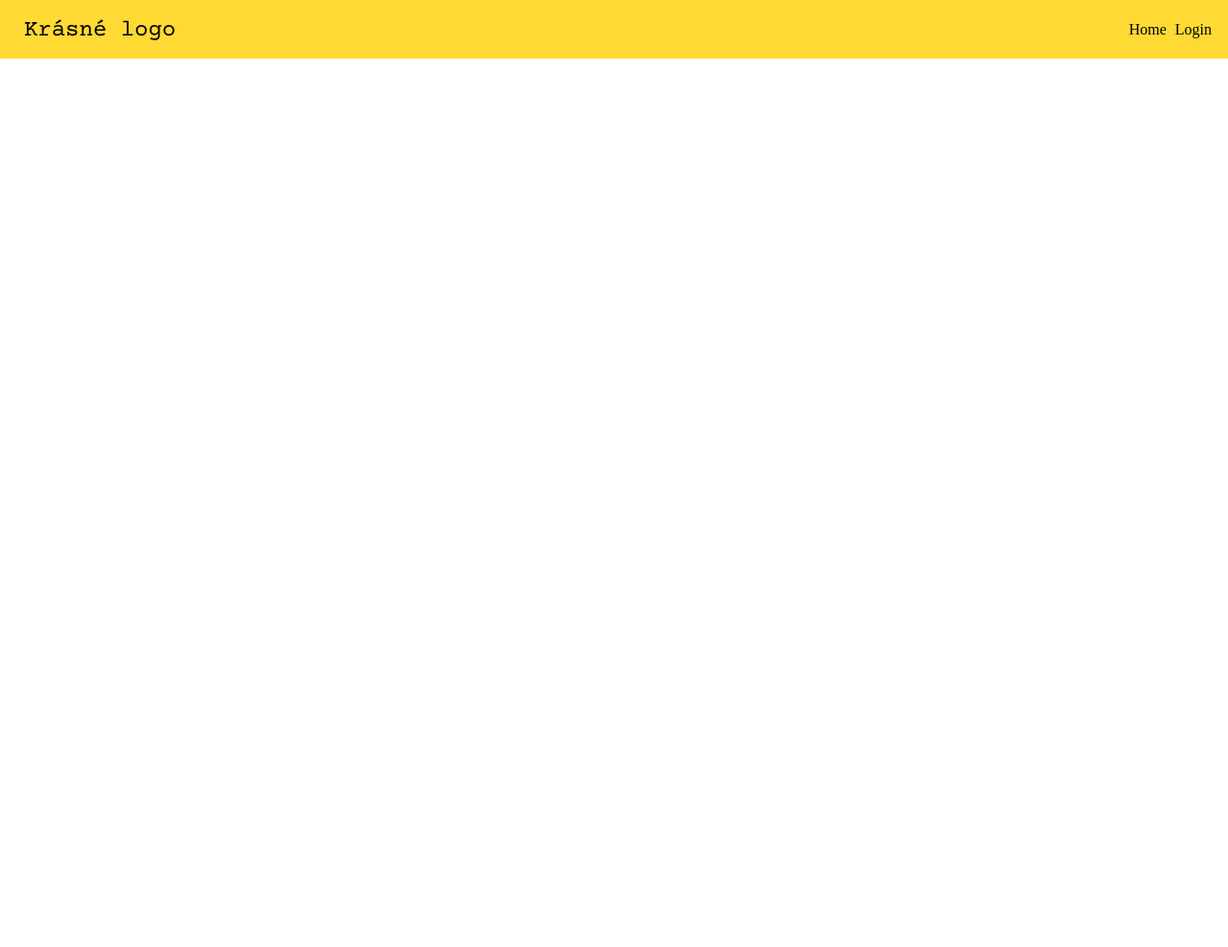
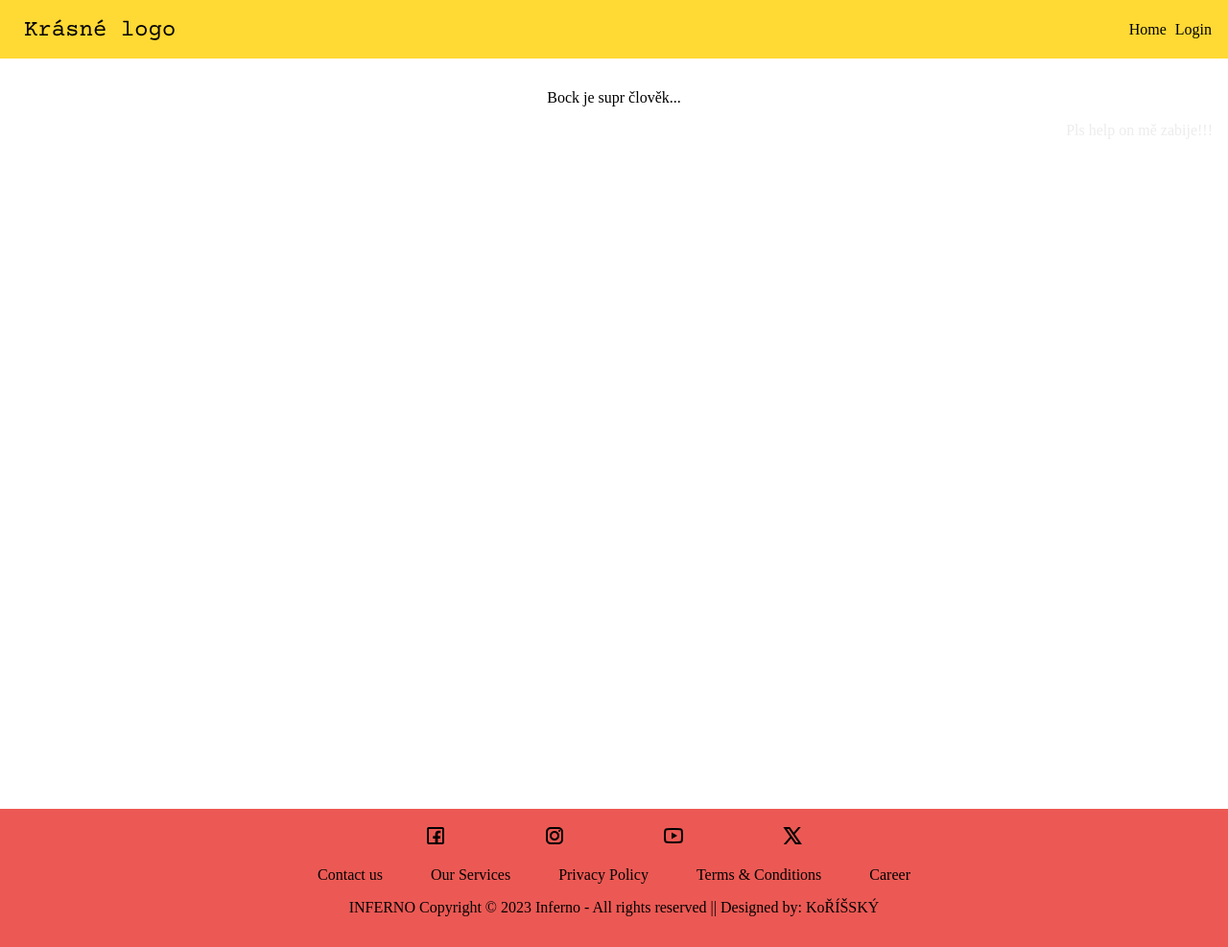
Before and after one commit to chlebicsasky/prekladyodparadoxu, a plain HTML site: page index.html in a window 1280 px wide. Shown: the whole page at 96% size. Before the commit the page ends 800 px from the top, so only its background shows below. Drawn offline with Linux system fonts and the light colour scheme.

Commit message:
+dalsi-veci

```diff
--- a/index.html
+++ b/index.html
@@ -16,10 +16,33 @@
         </div>
     </header>
     <main>
-
+        <div>
+            <p>Bock je supr člověk...</p>
+        </div>
+        <div class="síkryt">
+            <p>Pls help on mě zabije!!!</p>
+        </div>
     </main>
     <footer>
-
+        <div class="odkazy">
+            <a href="#"><img src="/opraski/facebook.png" alt="facebook"></a>
+            <a href="#"><img src="/opraski/instagram.png" alt="instagram"></a>
+            <a href="#"><img src="/opraski/youtube.png" alt="youtube"></a>
+            <a href="#"><img src="/opraski/twitter.png" alt="twitter"></a>
+        </div>
+        <div>
+            <p> </p>
+        </div>
+        <div class="dalsi-odkazy">
+            <a href="#">Contact us</a>
+            <a href="#">Our Services</a>
+            <a href="#">Privacy Policy</a>
+            <a href="#">Terms & Conditions</a>
+            <a href="#">Career</a>
+        </div>
+        <div class="texticek">
+            <p>INFERNO Copyright © 2023 Inferno - All rights reserved || Designed by: KoŘÍŠSKÝ</p>
+        </div>
     </footer>
 </body>
 </html>
--- a/style/style.css
+++ b/style/style.css
@@ -26,6 +26,17 @@ body{
     margin: 0;
 }
 
+main{
+    padding: 16px;
+    height: 750px;
+    text-align: center;
+}
+
+.síkryt{
+    color: rgb(236, 236, 236);
+    text-align: end;
+}
+
 #Homevec{
     padding: 2px;
 }
@@ -33,3 +44,32 @@ body{
 #Loginvec{
     padding: 2px;
 }
+
+footer{
+    padding: 16px;
+    background-color: rgb(236, 89, 84);
+}
+
+.odkazy{
+    display: flex;
+    justify-content: center;
+    gap: 100px;
+}
+
+.dalsi-odkazy a{
+    text-decoration: none;
+    color: black;
+}
+
+.dalsi-odkazy{
+    display: flex;
+    flex-direction: row;
+    justify-content: center;
+    gap: 50px;
+}
+
+.texticek{
+    color: black;
+    display: flex;
+    justify-content: center;
+}
```
Also changed, not shown: opraski/facebook.png (added), opraski/instagram.png (added), opraski/twitter.png (added), opraski/youtube.png (added).
